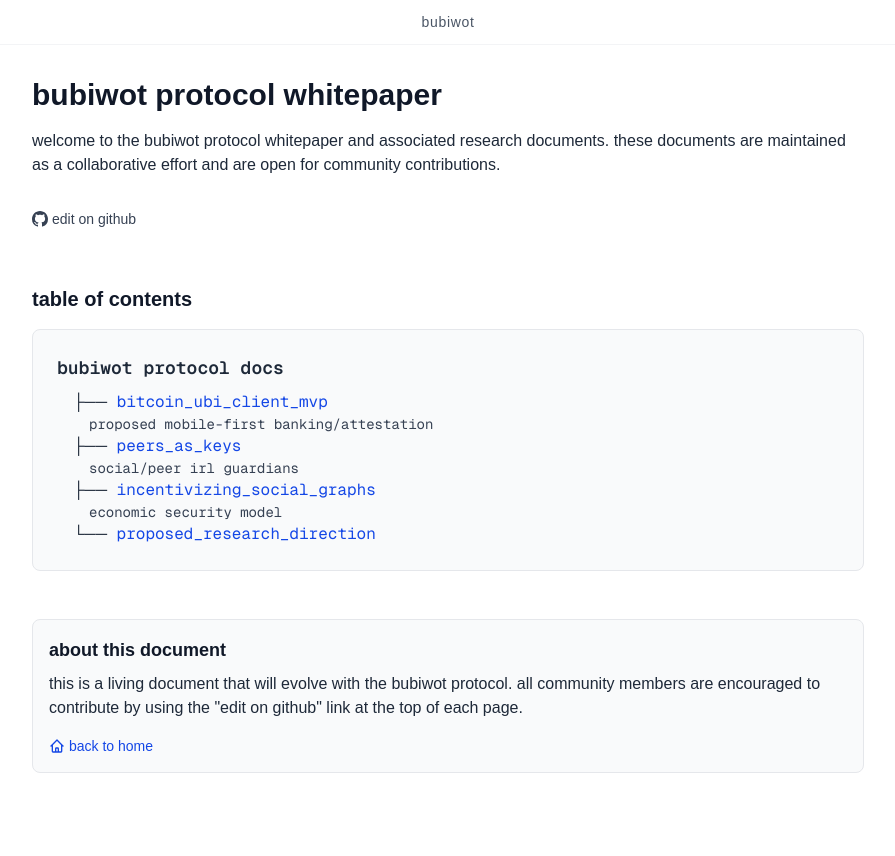
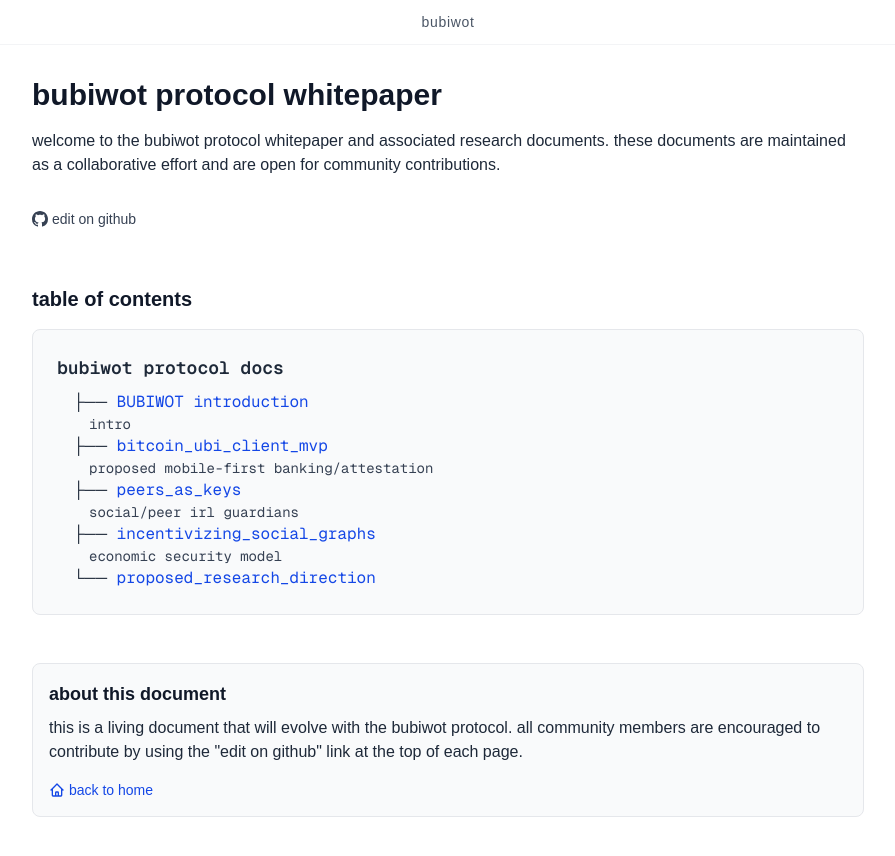
Before and after one commit to 3obby/bubiwotsite, a Next.js app: page /protowhitepaper in a window 1280 px wide. Shown: the top 856 px of the page, without its empty margins (192-1087 px from the left). Before the commit the page ends 829 px from the top, so only its background shows below. Built offline with nearby package versions, Linux system fonts and the light colour scheme.

Commit message:
updated wp link

```diff
--- a/app/protowhitepaper/page.tsx
+++ b/app/protowhitepaper/page.tsx
@@ -44,6 +44,9 @@ export default function ProtoWhitepaper() {
           <div className="font-mono text-gray-800 bg-gray-50 p-6 rounded-lg border border-gray-200 mb-8">
             <div className="text-lg mb-2 font-semibold">bubiwot protocol docs</div>
             <div className="ml-4">
+              ├── <Link href="/protowhitepaper/bintro" className="text-blue-700 hover:underline">BUBIWOT introduction</Link>
+              <div className="text-gray-700 ml-4 text-sm">intro</div>
+            </div>  <div className="ml-4">
               ├── <Link href="/protowhitepaper/bitcoin_ubi_client_mvp" className="text-blue-700 hover:underline">bitcoin_ubi_client_mvp</Link>
               <div className="text-gray-700 ml-4 text-sm">proposed mobile-first banking/attestation</div>
             </div>
```
